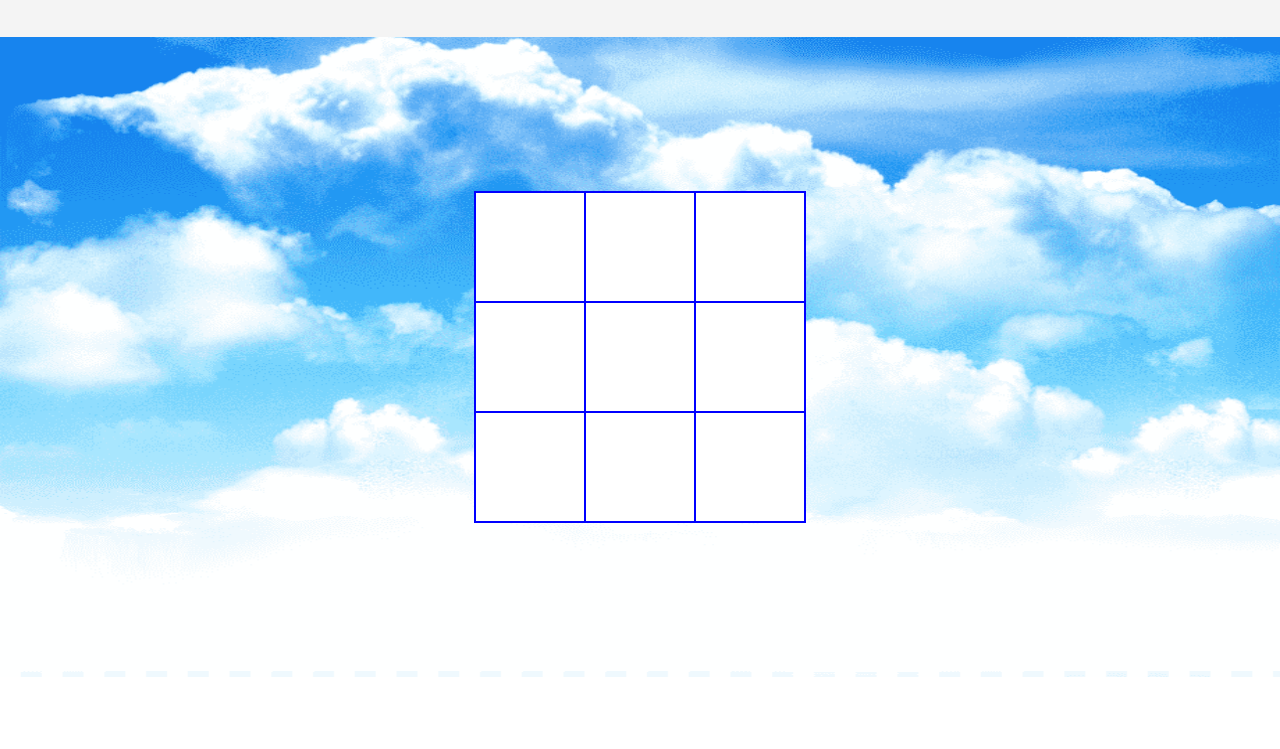
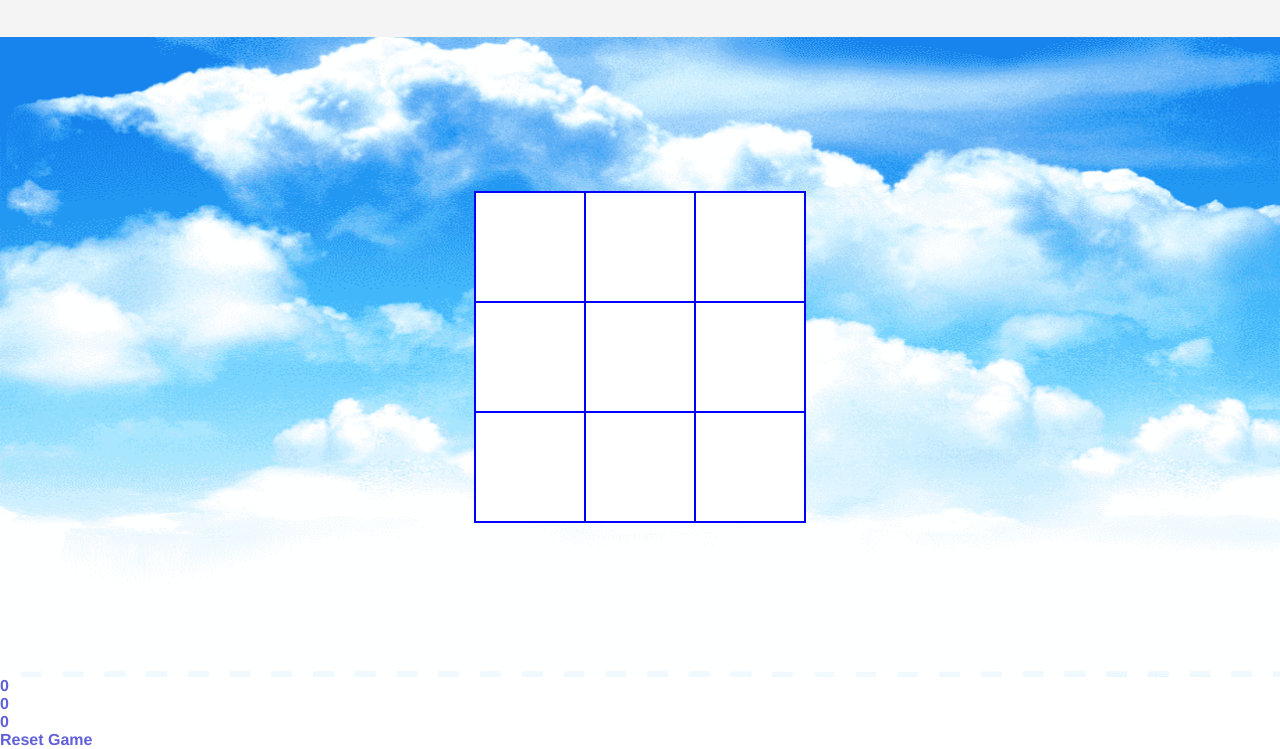
Before and after one commit to Arman773/Arman773.github.io, a plain HTML site: page index.html in a window 1280 px wide. Shown: the part 123-872 px from the top of the page. Before the commit the page ends 800 px from the top, so only its background shows below. Drawn offline with Linux system fonts and the light colour scheme.

Commit message:
Update index.html

```diff
--- a/index.html
+++ b/index.html
@@ -31,6 +31,13 @@
         <div class="game"></div>
     </div>
 
+    <div class="table">
+        <p class="scoreX">0</p>
+        <p class="scoreDraw">0</p>
+        <p class="scoreO">0</p>
+        <div class="reset">Reset Game</div>
+    </div>
+
 
     <script src="main.js"></script>
 </body>
```
